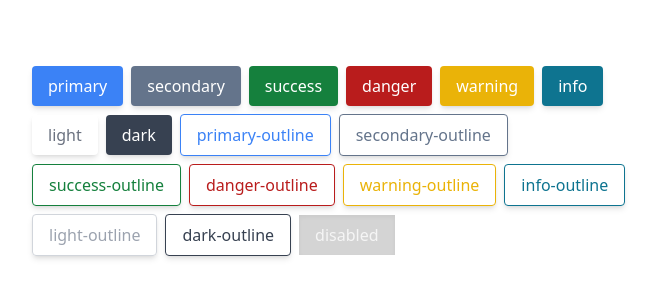
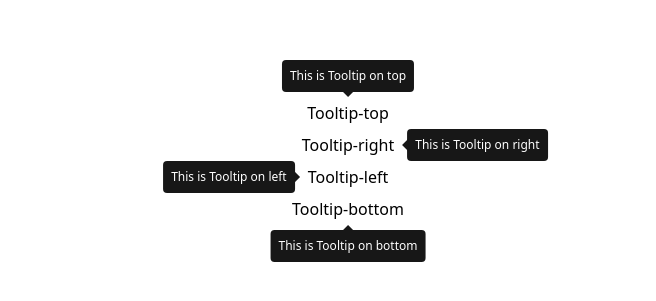
Before and after one commit to DevCodingGhost/ReactJS-with-TailwindCSS-Tutorials, a React (Vite) app: page / in a window 1280 px wide. Shown: the part 239-540 px from the top of the page, without its empty margins (292-948 px from the left). Built offline with nearby package versions, Linux system fonts and the light colour scheme.

Commit message:
Simple Tooltip

```diff
--- a/src/App.jsx
+++ b/src/App.jsx
@@ -1,60 +1,21 @@
-import { Button } from "./components/AdvancedButton";
+import { Tooltip } from "./components/Tooltip";
 
 export default function App() {
   return (
     <div className="h-screen w-full">
-      <div className="absolute -translate-x-1/2 -translate-y-1/2 top-1/2 left-1/2">
-        <Button className="m-1" rounded variant="primary">
-          primary
-        </Button>
-        <Button className="m-1" rounded variant="secondary">
-          secondary
-        </Button>
-        <Button className="m-1" rounded variant="success">
-          success
-        </Button>
-        <Button className="m-1" rounded variant="danger">
-          danger
-        </Button>
-        <Button className="m-1" rounded variant="warning">
-          warning
-        </Button>
-        <Button className="m-1" rounded variant="info">
-          info
-        </Button>
-        <Button className="m-1" rounded variant="light">
-          light
-        </Button>
-        <Button className="m-1" rounded variant="dark">
-          dark
-        </Button>
-        <Button className="m-1" rounded variant="primary-outline">
-          primary-outline
-        </Button>
-        <Button className="m-1" rounded variant="secondary-outline">
-          secondary-outline
-        </Button>
-        <Button className="m-1" rounded variant="success-outline">
-          success-outline
-        </Button>
-        <Button className="m-1" rounded variant="danger-outline">
-          danger-outline
-        </Button>
-        <Button className="m-1" rounded variant="warning-outline">
-          warning-outline
-        </Button>
-        <Button className="m-1" rounded variant="info-outline">
-          info-outline
-        </Button>
-        <Button className="m-1" rounded variant="light-outline">
-          light-outline
-        </Button>
-        <Button className="m-1" rounded variant="dark-outline">
-          dark-outline
-        </Button>
-        <Button className="m-1" disabled>
-          disabled
-        </Button>
+      <div className="absolute -translate-x-1/2 -translate-y-1/2 top-1/2 left-1/2 flex flex-col items-center justify-center">
+        <Tooltip position="top" content="This is Tooltip on top">
+          Tooltip-top
+        </Tooltip>
+        <Tooltip position="right" content="This is Tooltip on right">
+          Tooltip-right
+        </Tooltip>
+        <Tooltip position="left" content="This is Tooltip on left">
+          Tooltip-left
+        </Tooltip>
+        <Tooltip position="bottom" content="This is Tooltip on bottom">
+          Tooltip-bottom
+        </Tooltip>
       </div>
     </div>
   );
--- /dev/null
+++ b/src/components/Tooltip.jsx
@@ -0,0 +1,50 @@
+import PropTypes from "prop-types";
+import { classNames } from "./classNames";
+
+export const Tooltip = ({ position, content, children }) => (
+  <div id="tooltip" className="relative cursor-pointer group">
+    <div className="mx-2 my-1">{children}</div>
+    <span
+      className={classNames(
+        "absolute inline-block bg-neutral-900 text-white text-xs p-2 whitespace-nowrap rounded",
+        position === "top"
+          ? "left-1/2 -translate-x-1/2 bottom-[calc(100%+5px)]"
+          : "",
+        position === "bottom"
+          ? "left-1/2 -translate-x-1/2 top-[calc(100%+5px)]"
+          : "",
+        position === "left"
+          ? "top-1/2 -translate-y-1/2 right-[calc(100%+5px)]"
+          : "",
+        position === "right"
+          ? "top-1/2 -translate-y-1/2 left-[calc(100%+5px)]"
+          : ""
+      )}
+    >
+      {content}
+    </span>
+    <span
+      className={classNames(
+        "absolute inline-block border-[6px]",
+        position === "top"
+          ? "left-1/2 -translate-x-1/2 bottom-full border-l-transparent border-r-transparent border-b-0 border-t-neutral-900"
+          : "",
+        position === "bottom"
+          ? "left-1/2 -translate-x-1/2 top-full border-l-transparent border-r-transparent border-t-0 border-b-neutral-900"
+          : "",
+        position === "left"
+          ? "top-1/2 -translate-y-1/2 right-full border-t-transparent border-b-transparent border-r-0 border-l-neutral-900"
+          : "",
+        position === "right"
+          ? "top-1/2 -translate-y-1/2 left-full border-t-transparent border-b-transparent border-l-0 border-r-neutral-900"
+          : ""
+      )}
+    ></span>
+  </div>
+);
+
+Tooltip.propTypes = {
+  position: PropTypes.oneOf(["top", "bottom", "left", "right"]).isRequired,
+  content: PropTypes.node.isRequired,
+  children: PropTypes.node.isRequired,
+};
```
